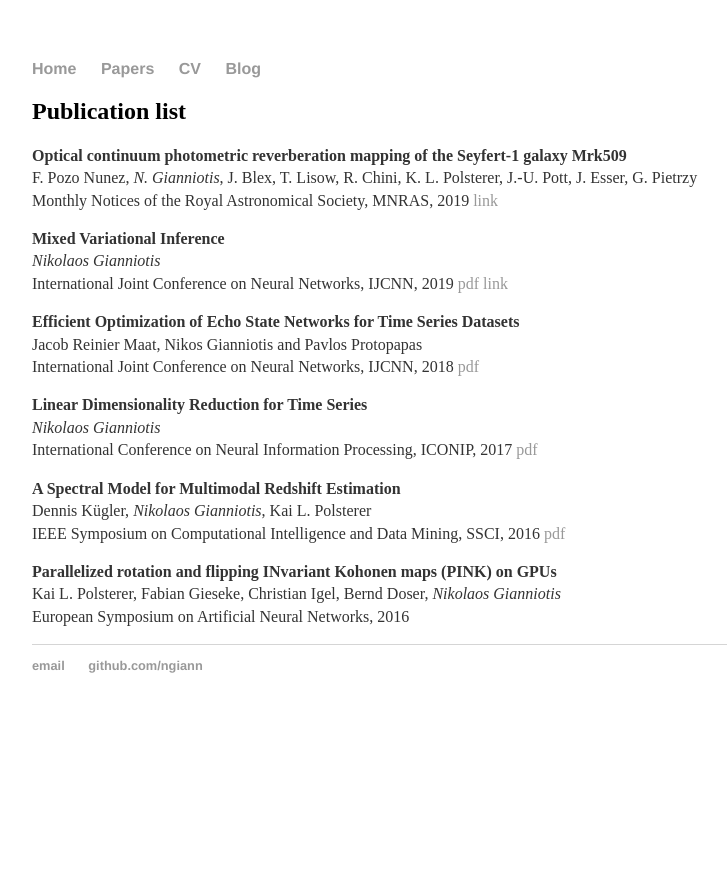
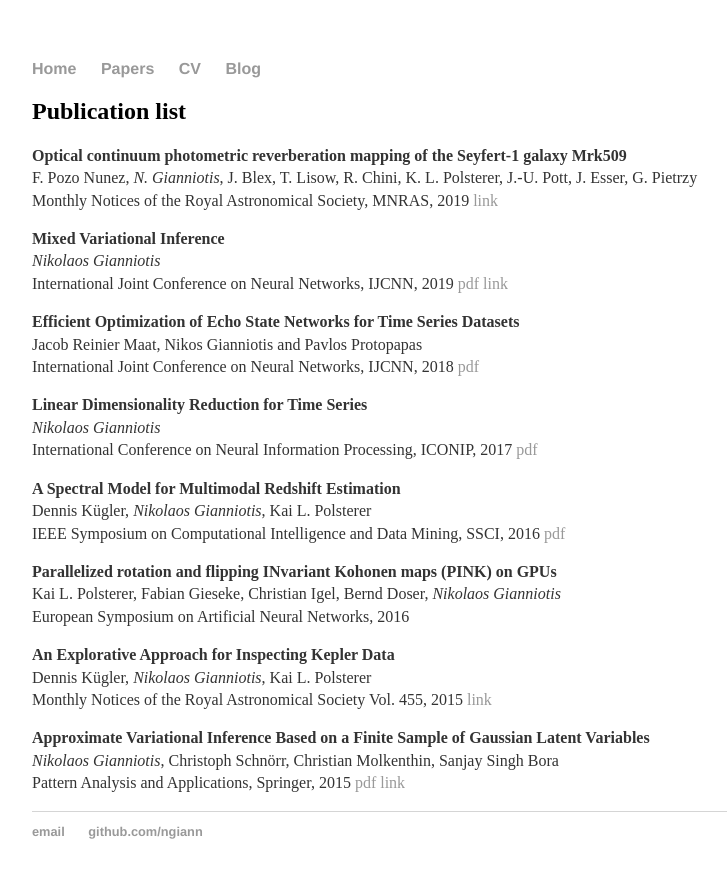
Before and after one commit to ngiann/ngiann.github.io, a Jekyll site: the page built from papers/index.md, in a window 1280 px wide. Shown: the top 878 px of the page, without its empty margins (160-887 px from the left). Built offline with Jekyll 4.4.1, drawn with Linux system fonts in a browser that asks for light colours.

Commit message:
Update index.md

```diff
--- a/papers/index.md
+++ b/papers/index.md
@@ -28,3 +28,12 @@ IEEE Symposium on Computational Intelligence and Data Mining, SSCI, 2016 [pdf](h
 **Parallelized rotation and flipping INvariant Kohonen maps (PINK) on GPUs**\
 Kai L. Polsterer, Fabian Gieseke, Christian Igel, Bernd Doser, *Nikolaos Gianniotis*\
 European Symposium on Artificial Neural Networks, 2016
+
+
+**An Explorative Approach for Inspecting Kepler Data**\
+Dennis Kügler, *Nikolaos Gianniotis*, Kai L. Polsterer\
+Monthly Notices of the Royal Astronomical Society Vol. 455, 2015 [link](http://mnras.oxfordjournals.org/content/455/4/4399.full.pdf?keytype=ref&ijkey=89uWPFVKYauzzBD)
+
+**Approximate Variational Inference Based on a Finite Sample of Gaussian Latent Variables**\
+*Nikolaos Gianniotis*, Christoph Schnörr, Christian Molkenthin, Sanjay Singh Bora\
+Pattern Analysis and Applications, Springer, 2015 [pdf](https://www.dropbox.com/s/0az44x42f56jj4c/ApproxVariational_PAAA_preprint.pdf?dl=0) [link](http://link.springer.com/article/10.1007%2Fs10044-015-0496-9)
```
